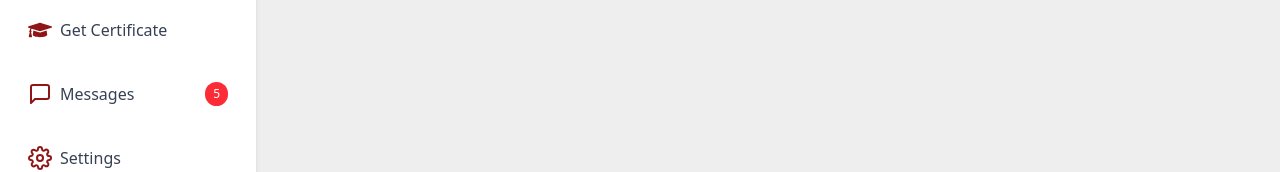
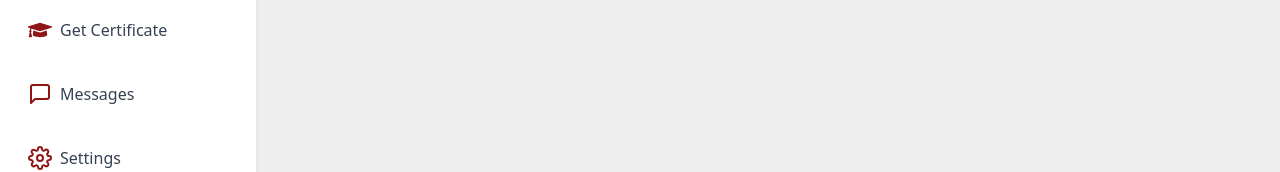
Before and after one commit to NegedeTekleyes/E-self-Lerning, a Next.js app in the folder e-self/: page /dashboard in a window 1280 px wide. Shown: the part 414-586 px from the top of the page. Built offline with nearby package versions, Linux system fonts and the light colour scheme.

Commit message:
dashboured modfication slider

```diff
--- a/e-self/app/(instructor)/dashboard/page.tsx
+++ b/e-self/app/(instructor)/dashboard/page.tsx
@@ -56,16 +56,11 @@ export default function DashboardLayout({ children }: { children: React.ReactNod
                   <item.icon className="text-[#8E1616] text-3xl md:text-2xl" />
 
                   {/* Text: Hidden on small screens when sidebar is collapsed */}
-                  <span className={`ml-2 ${isSidebarOpen ? "block" : "hidden"} `}>
+                  <span className={`ml-2 ${isSidebarOpen ? "block" : "hidden"} md:block`}>
                     {item.name}
                   </span>
 
-                  {/* Badge (only when sidebar is open) */}
-                  {item.badge && isSidebarOpen && (
-                    <span className="ml-auto bg-red-500 text-white text-xs px-2 py-1 rounded-full">
-                      {item.badge}
-                    </span>
-                  )}
+
                 </Link>
               </li>
             ))}
```
